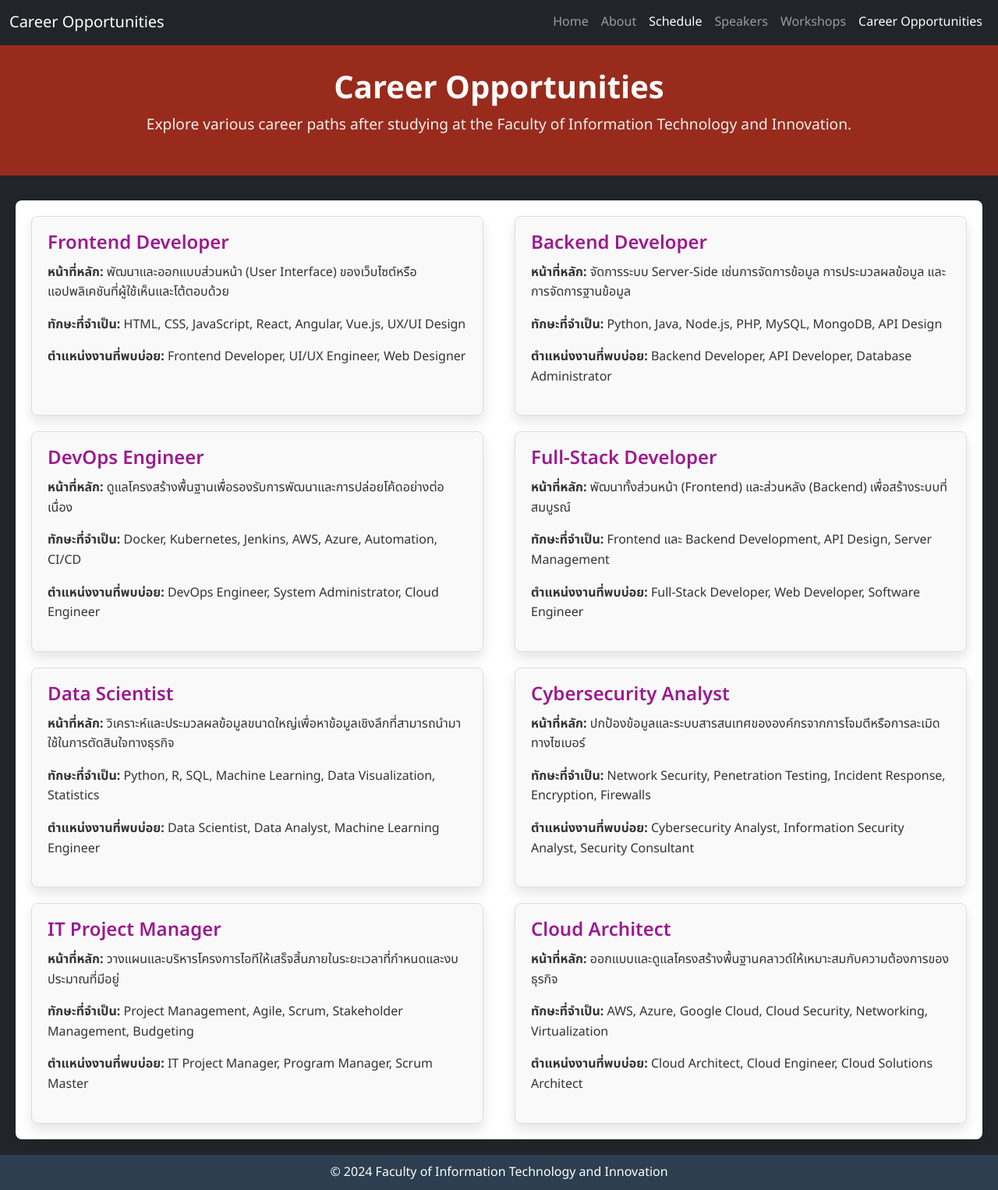
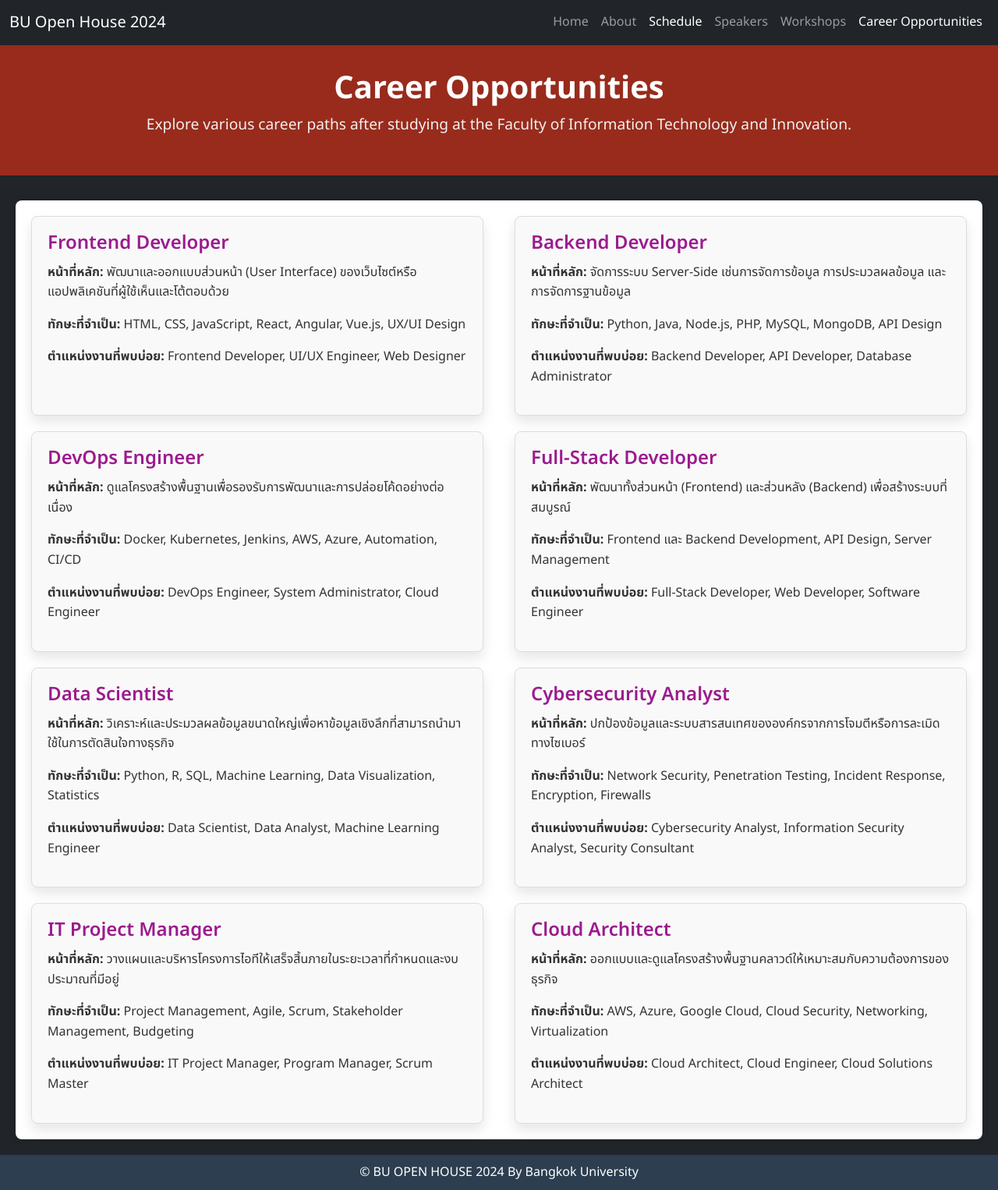
Before and after one commit to tossapit/MiniProject-Web-BUOpenHouse2024, a plain HTML site: page career.html in a window 1280 px wide. Shown: the whole page at 78% size. Drawn offline with nearby package versions, Linux system fonts and the light colour scheme.

Commit message:
change name
change files name

```diff
--- a/careeropportunitiesPage.html
+++ b/career.html
@@ -4,7 +4,7 @@
 <head>
     <meta charset="UTF-8">
     <meta name="viewport" content="width=device-width, initial-scale=1.0">
-    <title>Career Opportunities</title>
+    <title>Open House Event - Career</title>
     <link href="https://cdn.jsdelivr.net/npm/bootstrap@5.3.0-alpha1/dist/css/bootstrap.min.css" rel="stylesheet">
     <link rel="stylesheet" href="style.css">
 </head>
@@ -12,7 +12,7 @@
 <body>
     <nav class="navbar navbar-expand-lg navbar-dark bg-dark">
         <div class="container-fluid">
-            <a class="navbar-brand" href="#">Career Opportunities</a>
+            <a class="navbar-brand" href="#">BU Open House 2024</a>
             <button class="navbar-toggler" type="button" data-bs-toggle="collapse" data-bs-target="#navbarNav" aria-controls="navbarNav" aria-expanded="false" aria-label="Toggle navigation">
                 <span class="navbar-toggler-icon"></span>
             </button>
@@ -105,7 +105,7 @@
     </div>
 
     <footer class="text-center">
-        <p>&copy; 2024 Faculty of Information Technology and Innovation</p>
+        <p>&copy; BU OPEN HOUSE 2024 By Bangkok University</p>
     </footer>
 
     <script src="https://cdn.jsdelivr.net/npm/bootstrap@5.3.0-alpha1/dist/js/bootstrap.bundle.min.js"></script>
```
